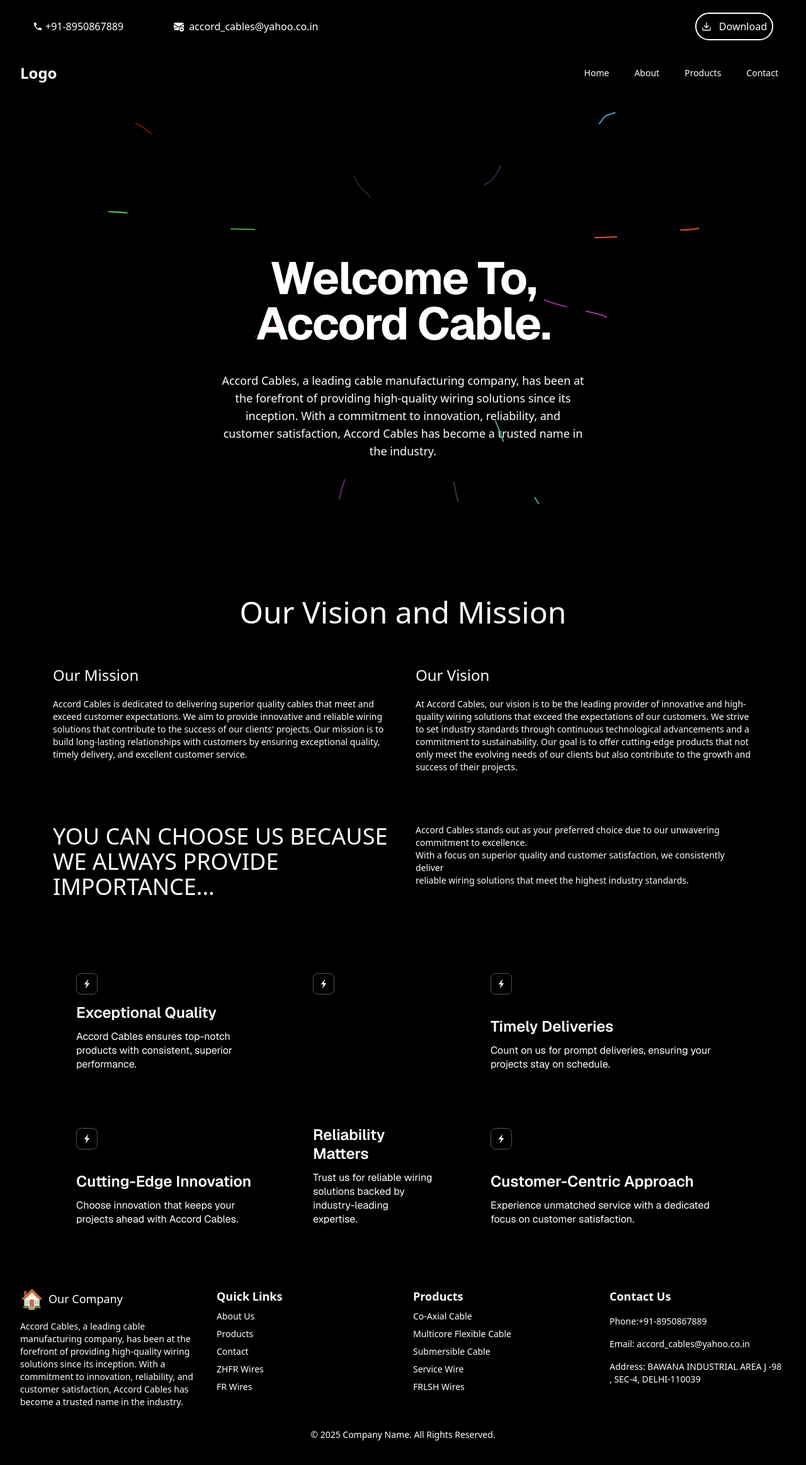
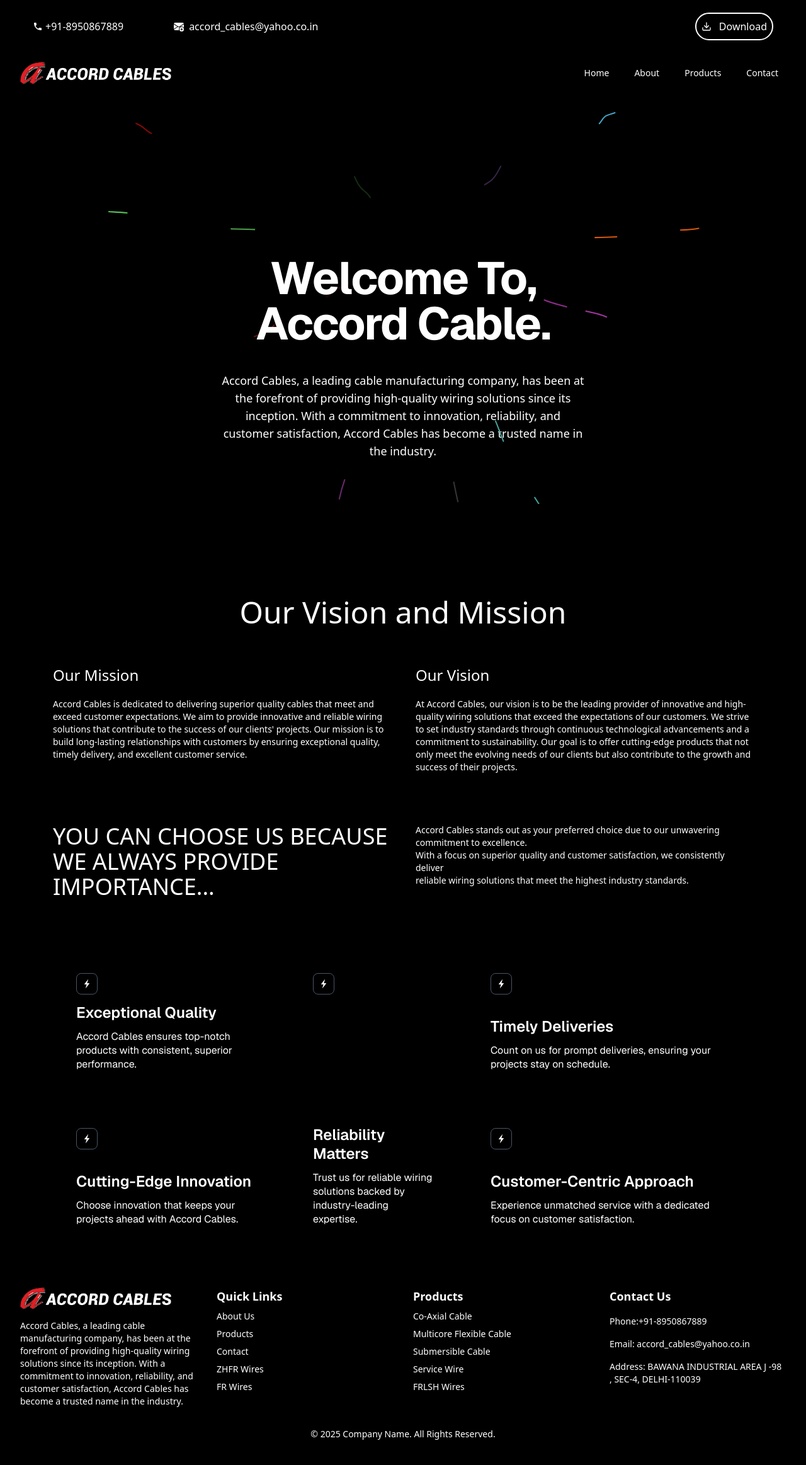
Before and after one commit to developer111222/accord, a Next.js app: page /about in a window 1280 px wide. Shown: the whole page at 63% size. Built offline with nearby package versions, Linux system fonts and the light colour scheme.

Commit message:
first commit

```diff
--- a/src/app/Footer/Footer.tsx
+++ b/src/app/Footer/Footer.tsx
@@ -9,8 +9,8 @@
       {/* Column 1: Icons and Text */}
       <div className="flex flex-col space-y-4">
         <div className="flex items-center space-x-2">
-          <span className="text-3xl">🏠</span> {/* Example icon */}
-          <span className="text-lg font-medium">Our Company</span>
+        <img src="logo.png" className="w-60 " />
+
         </div>
         <p className="text-sm">
         Accord Cables, a leading cable manufacturing company, has been at the forefront of providing high-quality wiring solutions since its inception. With a commitment to innovation, reliability, and customer satisfaction, Accord Cables has become a trusted name in the industry.
--- a/src/app/Header/Header.tsx
+++ b/src/app/Header/Header.tsx
@@ -49,7 +49,7 @@
           {/* Logo */}
           <div className="flex-shrink-0">
             <Link href="/" className="text-2xl font-bold text-white">
-              Logo
+            <img src="logo.png" className="w-60 " />
             </Link>
           </div>
 
--- a/src/app/about/WhyChoose.tsx
+++ b/src/app/about/WhyChoose.tsx
@@ -68,7 +68,7 @@
         />
         <div className="relative flex h-full flex-col justify-between gap-6 overflow-hidden rounded-xl border-0.75 p-6  dark:shadow-[0px_0px_27px_0px_#2D2D2D] md:p-6">
           <div className="relative flex flex-1 flex-col justify-between gap-3">
-            <div className="w-fit rounded-lg border border-gray-600 p-2 ">
+            <div className="w-fit rounded-lg border border-gray-600 p-2">
               {icon}
             </div>
             <div className="space-y-3">
```
Also changed, not shown: public/logo.png (added).
